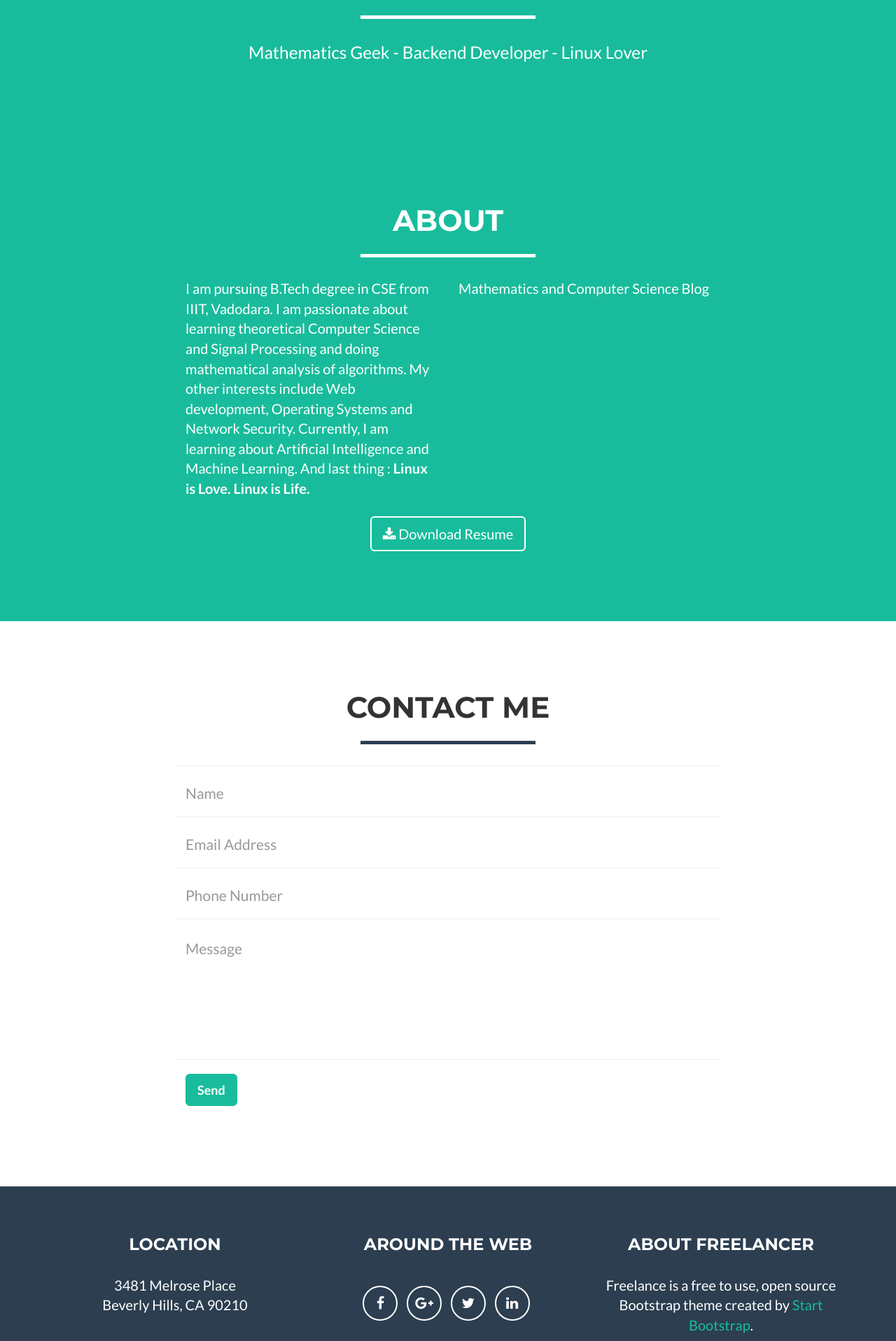
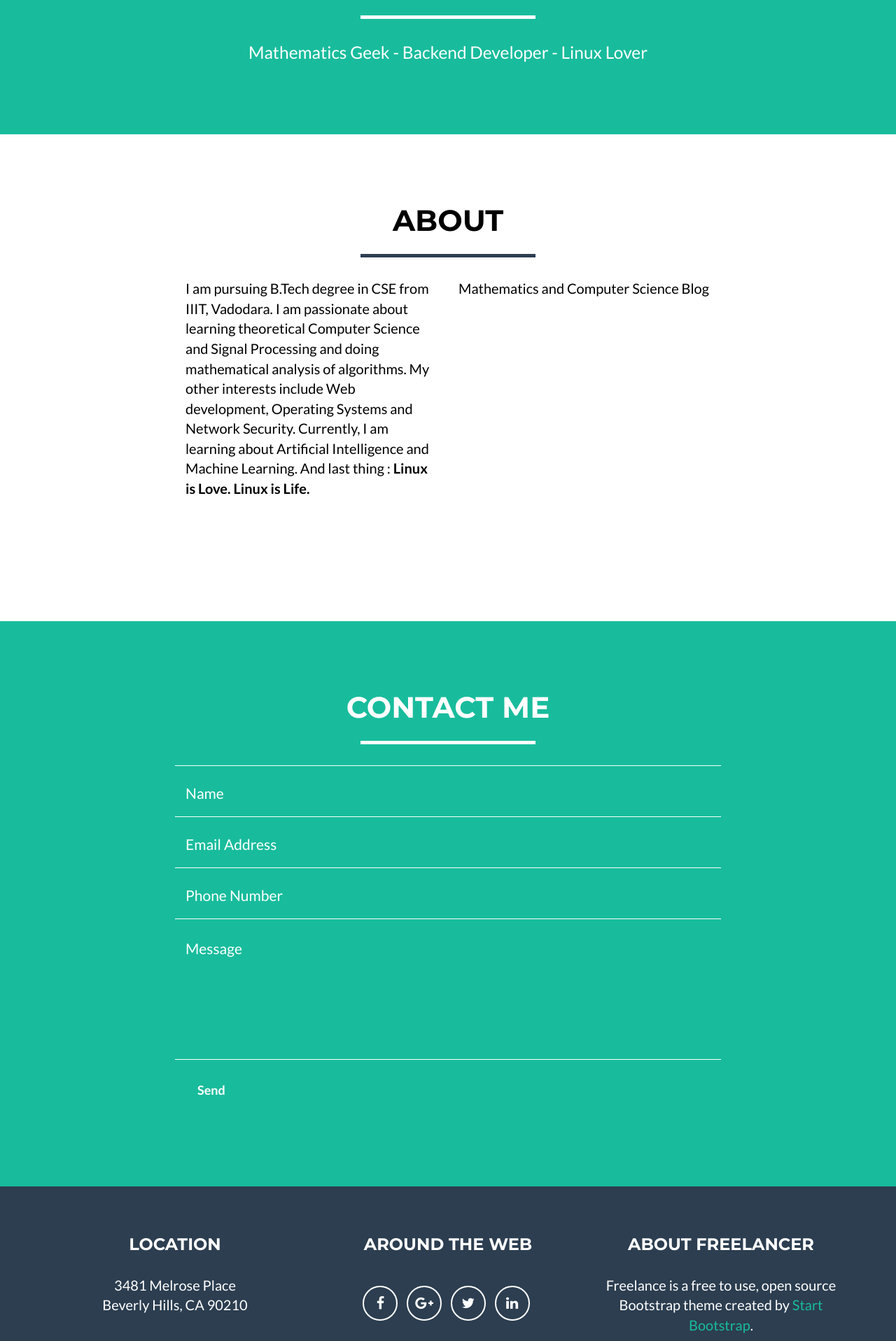
Before and after one commit to Prakash2403/Blog, a Django app: page /aboutme/ in a window 1280 px wide. Shown: the part 552-2469 px from the top of the page at 70% size. Run offline with Django 3.2, Linux system fonts and the light colour scheme; data comes from the database, SQL or seed files in the repository; some libraries are stand-ins or nearby versions.

Commit message:
Changing background color

```diff
--- a/aboutme/static/aboutme/css/freelancer.css
+++ b/aboutme/static/aboutme/css/freelancer.css
@@ -38,6 +38,7 @@
   text-align: center;
   max-width: 250px;
   margin: 25px auto 30px;
+
 }
 hr.star-light:after,
 hr.star-primary:after {
@@ -181,6 +182,10 @@
   font-size: 3em;
 }
 section.success {
+  background: white;
+  color: black;
+}
+section#contact{
   background: #18BC9C;
   color: white;
 }
@@ -244,7 +249,7 @@
   position: relative;
   margin-bottom: 0;
   padding-bottom: 0.5em;
-  border-bottom: 1px solid #eeeeee;
+  border-bottom: 1px solid white;
 }
 .floating-label-form-group input,
 .floating-label-form-group textarea {
@@ -258,6 +263,9 @@
   background: none;
   box-shadow: none !important;
   resize: none;
+}
+.form-control::placeholder{
+  color: white;
 }
 .floating-label-form-group label {
   display: block;
@@ -274,20 +282,21 @@
   -moz-transition: top 0.3s ease,opacity 0.3s ease;
   -ms-transition: top 0.3s ease,opacity 0.3s ease;
   transition: top 0.3s ease,opacity 0.3s ease;
+
 }
 .floating-label-form-group:not(:first-child) {
   padding-left: 14px;
-  border-left: 1px solid #eeeeee;
+  border-left: 1px solid white;
 }
 .floating-label-form-group-with-value label {
   top: 0;
   opacity: 1;
 }
 .floating-label-form-group-with-focus label {
-  color: #18BC9C;
+  color: white;
 }
 form .row:first-child .floating-label-form-group {
-  border-top: 1px solid #eeeeee;
+  border-top: 1px solid white;
 }
 footer {
   color: white;
--- a/aboutme/templates/aboutme/index.html
+++ b/aboutme/templates/aboutme/index.html
@@ -15,7 +15,7 @@
     <link href="../../static/aboutme/vendor/bootstrap/css/bootstrap.min.css" rel="stylesheet">
 
     <!-- Theme CSS -->
-    <link href="../../static/aboutme/css/freelancer.min.css" rel="stylesheet">
+    <link href="../../static/aboutme/css/freelancer.css" rel="stylesheet">
 
     <!-- Custom Fonts -->
     <link href="../../static/aboutme/vendor/font-awesome/css/font-awesome.min.css" rel="stylesheet" type="text/css">
@@ -86,7 +86,7 @@
             <div class="row">
                 <div class="col-lg-12 text-center">
                     <h2>About</h2>
-                    <hr class="star-light">
+                    <hr class="star-primary">
                 </div>
             </div>
             <div class="row">
@@ -111,7 +111,7 @@
             <div class="row">
                 <div class="col-lg-12 text-center">
                     <h2>Contact Me</h2>
-                    <hr class="star-primary">
+                    <hr class="star-light">
                 </div>
             </div>
             <div class="row">
```
